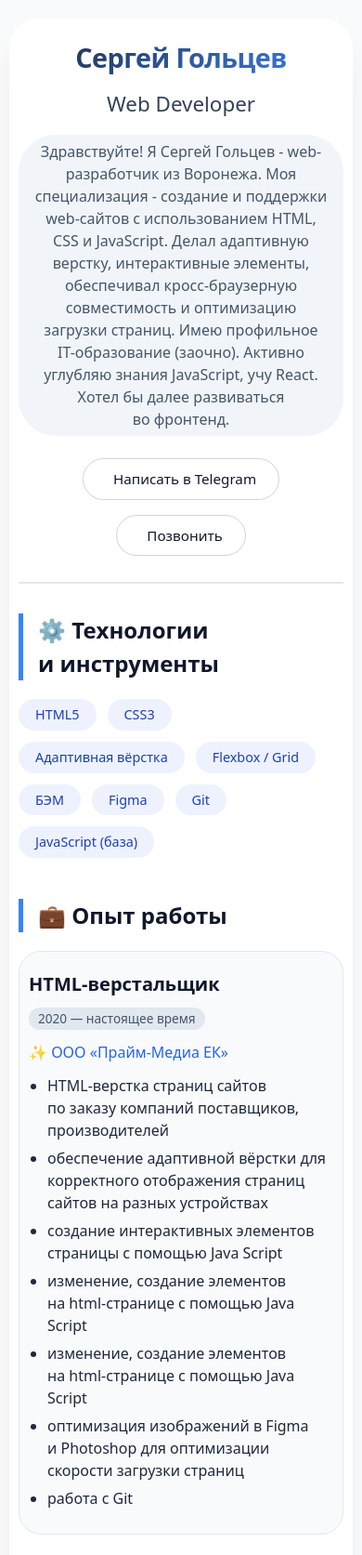
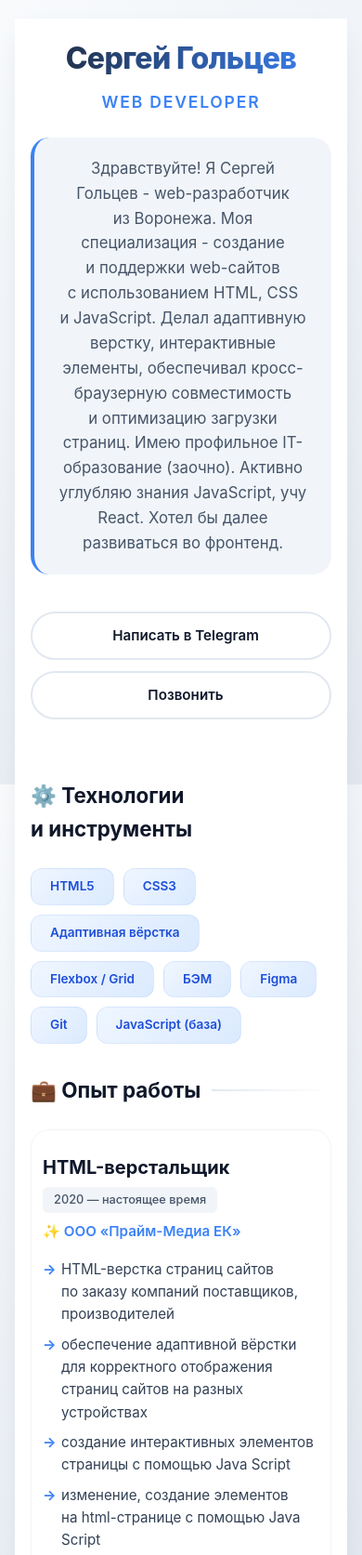
Before and after one commit to SergeiGoltsev/promo-site, a plain HTML site: page index.html in a window 390 px wide. Shown: the top 1673 px of the page at 93% size. Drawn offline with Linux system fonts and the light colour scheme.

Commit message:
Add files via upload

```diff
--- a/index.html
+++ b/index.html
@@ -4,7 +4,6 @@
     <meta charset="UTF-8">
     <title>Sergei Goltsev Portfolio </title>
     <link rel="stylesheet" href="style.css">
-    <link href="style.css" rel="stylesheet">
     <meta name="viewport" content="width=device-width,initial-scale=1">
     <link href="img/favicon.ico" rel="shortcut icon" type="image/x-icon">
 </head>
@@ -169,7 +168,7 @@
 
             </div>
             <hr>
-            <div style="font-size: 0.85rem;">Готов к&nbsp;удалённой работе, тестовому заданию.</div>
+            <div style="font-size: 0.85rem; margin-top: 5px">Готов к&nbsp;удалённой работе, тестовому заданию.</div>
         </div>
     </div>
 
@@ -178,12 +177,5 @@
     </footer>
 </div>
 
-<script>
-    document.getElementById('downloadPdfBtn').addEventListener('click', function(e) {
-        e.preventDefault();
-        window.print();
-    });
-</script>
-
 </body>
 </html>
--- a/style.css
+++ b/style.css
@@ -1,3 +1,15 @@
+
+:root {
+    --primary: #3b82f6;
+    --primary-dark: #1d4ed8;
+    --bg-gradient: linear-gradient(135deg, #f8fafc 0%, #e2e8f0 100%);
+    --text-main: #0f172a;
+    --text-muted: #475569;
+    --card-bg: rgba(255, 255, 255, 0.8);
+    --radius-lg: 32px;
+    --radius-md: 20px;
+    --shadow-soft: 0 10px 30px -10px rgba(0, 0, 0, 0.1);
+}
 
 * {
     margin: 0;
@@ -6,62 +18,66 @@
 }
 
 body {
-    font-family: system-ui, -apple-system, 'Segoe UI', Roboto, 'Helvetica Neue', sans-serif;
-    background: #f8fafc;
-    color: #0f172a;
-    line-height: 1.5;
-    padding: 24px 16px;
+    font-family: 'Inter', system-ui, -apple-system, sans-serif;
+    background: var(--bg-gradient);
+    background-attachment: fixed;
+    color: var(--text-main);
+    line-height: 1.6;
+    padding: clamp(1rem, 5vw, 3rem) 1rem;
+    min-height: 100vh;
 }
 
 .container {
-    max-width: 1100px;
+    max-width: 1000px;
     margin: 0 auto;
     background: white;
-    border-radius: 32px;
-    box-shadow: 0 20px 35px -12px rgba(0, 0, 0, 0.1);
-    overflow: hidden;
-    padding: 32px 28px;
+    border-radius: var(--radius-lg);
+    box-shadow: var(--shadow-soft);
+    padding: clamp(1.5rem, 6vw, 4rem);
+    /* Эффект легкого свечения */
+    border: 1px solid rgba(255, 255, 255, 0.5);
 }
 
-/* Хедер */
 .header {
     text-align: center;
-    border-bottom: 2px solid #e2e8f0;
-    padding-bottom: 28px;
-    margin-bottom: 32px;
+    margin-bottom: 4rem;
 }
 
 .name {
-    font-size: 2.6rem;
-    font-weight: 700;
-    background: linear-gradient(135deg, #1e293b, #3b82f6);
+    font-size: clamp(2rem, 8vw, 3.5rem);
+    font-weight: 800;
+    background: linear-gradient(to right, #1e293b, #3b82f6);
+    -webkit-background-clip: text;
     background-clip: text;
-    -webkit-background-clip: text;
     color: transparent;
-    letter-spacing: -0.02em;
+    letter-spacing: -0.04em;
+    line-height: 1.1;
 }
 
 .title {
-    font-size: 1.4rem;
-    color: #334155;
-    margin: 12px 0 8px;
-    font-weight: 500;
+    font-size: clamp(1.1rem, 3vw, 1.5rem);
+    color: var(--primary);
+    margin: 1rem 0;
+    font-weight: 600;
+    text-transform: uppercase;
+    letter-spacing: 0.1em;
 }
 
 .tagline {
-    color: #475569;
-    font-size: 1rem;
+    color: var(--text-muted);
+    font-size: 1.05rem;
+    max-width: 700px;
+    margin: 1.5rem auto 0;
+    padding: 1.25rem;
     background: #f1f5f9;
-    display: inline-block;
-    padding: 6px 16px;
-    border-radius: 40px;
-    margin-top: 8px;
+    border-radius: var(--radius-md);
+    border-left: 4px solid var(--primary);
 }
 
 .btn-group {
-    margin-top: 24px;
+    margin-top: 2.5rem;
     display: flex;
-    gap: 16px;
+    gap: 12px;
     justify-content: center;
     flex-wrap: wrap;
 }
@@ -69,270 +85,292 @@ body {
 .btn {
     display: inline-flex;
     align-items: center;
-    gap: 8px;
-    background-color: #0f172a;
-    color: white;
-    padding: 10px 24px;
-    border-radius: 40px;
+    gap: 10px;
+    padding: 12px 28px;
+    border-radius: 50px;
     text-decoration: none;
-    font-weight: 500;
-    transition: 0.2s;
-    border: none;
-    cursor: pointer;
+    font-weight: 600;
     font-size: 0.95rem;
+    transition: all 0.3s cubic-bezier(0.4, 0, 0.2, 1);
 }
 
 .btn-outline {
     background: white;
-    color: #0f172a;
-    border: 1px solid #cbd5e1;
+    color: var(--text-main);
+    border: 2px solid #e2e8f0;
+}
+
+.btn-outline:hover {
+    border-color: var(--primary);
+    background: #f8fafc;
+    transform: translateY(-3px);
+    box-shadow: 0 10px 15px -5px rgba(59, 130, 246, 0.1);
 }
 
 .btn-outline img {
-    height: 21px;
+    height: 20px;
     width: auto;
+    filter: grayscale(0.2);
 }
 
-.btn-outline:hover {
-    background: #f1f5f9;
-    border-color: #94a3b8;
-}
-
-.btn-primary:hover {
-    background: #1e293b;
-    transform: translateY(-2px);
-}
-
-/* секции */
 .section {
-    margin-bottom: 44px;
+    margin-bottom: 2rem;
 }
 
 .section-title {
-    font-size: 1.8rem;
-    font-weight: 600;
-    margin-bottom: 20px;
-    padding-left: 6px;
-    border-left: 5px solid #3b82f6;
-    padding-left: 16px;
+    font-size: clamp(1.4rem, 4vw, 1.8rem);
+    font-weight: 700;
+    margin-bottom: 1.5rem;
+    display: flex;
+    align-items: center;
+    gap: 12px;
 }
 
-/* навыки тегами */
+.section-title::after {
+    content: "";
+    height: 2px;
+    flex-grow: 1;
+    background: linear-gradient(to right, #e2e8f0, transparent);
+}
+
 .skills-list {
     display: flex;
     flex-wrap: wrap;
-    gap: 12px;
+    gap: 10px;
 }
 
 .skill {
-    background: #eef2ff;
-    color: #1e40af;
-    padding: 6px 18px;
-    border-radius: 40px;
-    font-weight: 500;
-    font-size: 0.9rem;
+    background: linear-gradient(135deg, #eff6ff 0%, #dbeafe 100%);
+    color: #1d4ed8;
+    padding: 8px 20px;
+    border-radius: 12px;
+    font-weight: 600;
+    font-size: 0.85rem;
+    border: 1px solid rgba(59, 130, 246, 0.1);
+    transition: 0.2s;
 }
 
-/* опыт работы */
+.skill:hover {
+    transform: scale(1.05);
+    background: var(--primary);
+    color: white;
+}
+
 .job {
-    background: #f8fafc;
-    padding: 20px;
-    border-radius: 24px;
-    margin-bottom: 20px;
-    transition: 0.1s;
-    border: 1px solid #e2e8f0;
+    background: #ffffff;
+    padding: 24px;
+    border-radius: var(--radius-md);
+    margin-bottom: 1.5rem;
+    border: 1px solid #f1f5f9;
+    box-shadow: 0 4px 6px -1px rgba(0, 0, 0, 0.02);
+    transition: 0.3s;
+}
+
+.job:hover {
+    box-shadow: 0 15px 30px -10px rgba(0, 0, 0, 0.05);
+    border-color: #e2e8f0;
 }
 
 .job-header {
     display: flex;
-    flex-wrap: wrap;
     justify-content: space-between;
-    align-items: baseline;
-    margin-bottom: 12px;
-    gap: 10px;
+    align-items: center;
+    margin-bottom: 0.5rem;
 }
 
 .job-title {
     font-size: 1.25rem;
     font-weight: 700;
+    color: var(--text-main);
 }
 
 .job-date {
-    color: #475569;
-    font-size: 0.85rem;
-    background: #e2e8f0;
-    padding: 2px 10px;
-    border-radius: 30px;
+    background: #f1f5f9;
+    color: var(--text-muted);
+    font-size: 0.8rem;
+    padding: 4px 12px;
+    border-radius: 6px;
+    font-weight: 500;
 }
 
 .job-company {
-    color: #2563eb;
-    font-weight: 500;
-    margin-bottom: 12px;
+    color: var(--primary);
+    font-weight: 600;
+    margin-bottom: 1rem;
+    font-size: 0.95rem;
 }
 
 .job-list {
-    padding-left: 20px;
-    color: #1e293b;
+    list-style: none;
 }
 
 .job-list li {
-    margin: 6px 0;
+    position: relative;
+    padding-left: 20px;
+    margin-bottom: 8px;
+    font-size: 0.95rem;
+    color: #334155;
 }
 
-/* карточки проектов */
+.job-list li::before {
+    content: "→";
+    position: absolute;
+    left: 0;
+    color: var(--primary);
+    font-weight: bold;
+}
+
 .projects-grid {
     display: grid;
-    grid-template-columns: repeat(auto-fill, minmax(300px, 1fr));
+    grid-template-columns: repeat(auto-fit, minmax(280px, 1fr));
     gap: 24px;
-    margin-top: 16px;
 }
 
 .project-card {
-    background: white;
-    border-radius: 24px;
+    background: #fff;
+    border-radius: var(--radius-md);
     overflow: hidden;
     border: 1px solid #e2e8f0;
-    transition: 0.2s;
-    box-shadow: 0 4px 6px -2px rgba(0, 0, 0, 0.05);
-    display: flex;
-    flex-direction: column;
+    transition: all 0.4s cubic-bezier(0.175, 0.885, 0.32, 1.275);
 }
 
 .project-card:hover {
-    transform: translateY(-5px);
-    box-shadow: 0 20px 25px -12px rgba(0, 0, 0, 0.1);
-    border-color: #cbd5e1;
+    transform: translateY(-8px);
+    box-shadow: 0 25px 50px -12px rgba(0, 0, 0, 0.15);
 }
 
 .project-img {
     width: 100%;
     height: 180px;
     object-fit: cover;
-    object-position: top center;
-    background: #eef2ff;
-    display: block;
-    flex-shrink: 0;
+    filter: grayscale(0.2);
+    transition: 0.4s;
+}
+
+.project-card:hover .project-img {
+    filter: grayscale(0);
+    scale: 1.05;
 }
 
 .project-info {
-    padding: 18px;
-    display: flex;
-    flex-direction: column;
-    height: 100%;
+    padding: 20px;
 }
 
 .project-name {
     font-weight: 700;
     font-size: 1.2rem;
-    margin-bottom: 6px;
+    margin-bottom: 8px;
 }
 
 .project-desc {
-    color: #334155;
     font-size: 0.9rem;
-    margin-bottom: 12px;
-}
-
-.project-desc:not(.project-desc_bold) {
-    height: auto !important;
-    flex-grow: 3;
-    display: block !important;
-}
-
-.project-desc_bold {
-    font-weight: 700;
+    color: var(--text-muted);
+    margin-bottom: 15px;
+    min-height: 45px;
 }
 
 .project-link {
-    color: #3b82f6;
+    color: var(--primary);
     text-decoration: none;
-    font-weight: 500;
+    font-weight: 700;
     font-size: 0.85rem;
     display: inline-flex;
     align-items: center;
-    gap: 4px;
+    gap: 6px;
 }
 
-/* контакты */
+.project-link:hover {
+    text-decoration: underline;
+}
+
 .contacts {
-    background: #f1f5f9;
-    border-radius: 24px;
-    padding: 24px;
+    background: var(--text-main);
+    color: white;
+    border-radius: var(--radius-md);
+    padding: 3rem 2rem;
     text-align: center;
 }
 
 .contacts-flex {
     display: flex;
     justify-content: center;
+    gap: 15px;
     flex-wrap: wrap;
-    gap: 32px;
-    margin-top: 16px;
+    margin: 2rem 0;
 }
 
 .contact-item {
-    display: flex;
+    background: rgba(255, 255, 255, 0.1);
+    backdrop-filter: blur(5px);
+    padding: 10px 20px;
+    border-radius: 50px;
+    border: 1px solid rgba(255, 255, 255, 0.2);
+    transition: 0.3s;
+    display: inline-flex;
+    justify-content: center;
     align-items: center;
     gap: 10px;
-    font-size: 1rem;
+}
+
+.contact-item img {
+    height: 24px;
+    width: auto;
+    filter: invert(1);
+}
+
+.contact-item:hover {
     background: white;
-    padding: 8px 20px;
-    border-radius: 60px;
-    box-shadow: 0 1px 2px rgba(0,0,0,0.05);
-    color: #0f172a !important;
+}
+
+.contact-item:hover img {
+    filter: none;
+}
+
+.contact-item a {
+    color: white !important;
+    font-weight: 500;
+    text-decoration: none;
+    line-height: 1 !important;
+}
+
+.contact-item:hover a {
+    color: var(--text-main) !important;
     text-decoration: none;
 }
 
-.contact-item img {
-    height: 21px;
-    width: auto;
+footer {
+    margin-top: 3rem;
+    opacity: 0.6;
+    font-weight: 500;
 }
 
-.contact-item a {
-    color: #0f172a !important;
-    font-size: 1rem;
-    text-decoration: none;
-}
-
-
-.contact-item:hover a {
-    cursor: pointer;
-    text-decoration: underline;
-}
-
-hr {
-    margin: 20px 0;
-    border: 0;
-    height: 1px;
-    background: #e2e8f0;
-}
-
-footer {
-    text-align: center;
-    font-size: 0.8rem;
-    color: #64748b;
-    margin-top: 32px;
-}
-
-@media (max-width: 700px) {
-    body {
-        padding: 20px 10px;
+@media (max-width: 600px) {
+    .container {
+        border-radius: 0;
+        padding: 1.5rem 1rem;
     }
 
-    .container {
-        padding: 20px 10px;
+    .job {
+        padding: 24px 12px;
     }
-    .job {
-        padding: 20px 10px;
+
+    .job-header {
+        flex-direction: column;
+        align-items: flex-start;
+        gap: 5px;
     }
+
+    .btn {
+        width: 100%;
+        justify-content: center;
+    }
+
     .name {
-        font-size: 1.8rem;
+        letter-spacing: -0.02em;
     }
-    .section-title {
-        font-size: 1.5rem;
-    }
+
     .contacts-flex {
-        gap: 12px;
-        margin-top: 12px;
+        display: grid;
+        grid-template-columns: 1fr 1fr;
     }
 }
```
